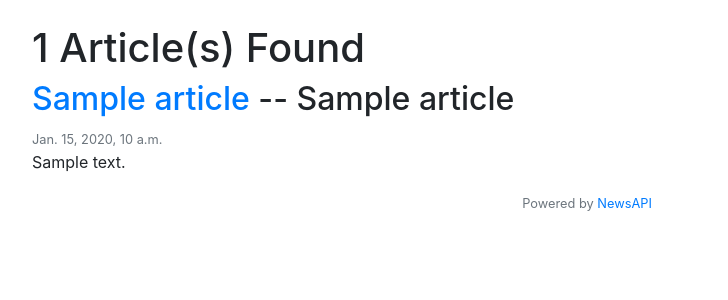
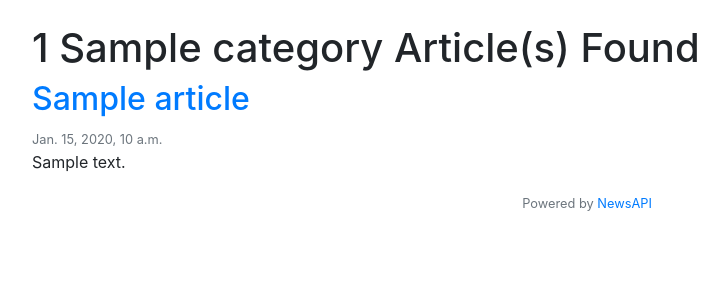
Before and after one commit to SirIsaacNeutron/headlines, a Django app: template news/templates/news/results.html in a window 1280 px wide. Shown: the part 104-404 px from the top of the page, without its empty margins (53-781 px from the left). Run offline with Django 3.2, Linux system fonts and the light colour scheme; the template is opened without the code that fills it: most values are stand-ins (such as "Sample title", 1, 10 or a date in 2020); some libraries are stand-ins or nearby versions.

Commit message:
Implemented news categories
NewsAPI returns the source of articles in the articles' titles for the
categories, so I had to add a conditional to results.html to account for
that.

```diff
--- a/news/templates/news/base.html
+++ b/news/templates/news/base.html
@@ -18,13 +18,13 @@
         <a class="text-white" href="{% url 'news-home' %}">Headlines</a>
       </h1>
       <nav class="navbar navbar-dark bg-dark">
-        <a class="nav-item nav-link" href="#">General</a>
-        <a class="nav-item nav-link" href="#">Business</a>
-        <a class="nav-item nav-link" href="#">Health</a>
-        <a class="nav-item nav-link" href="#">Science</a>
-        <a class="nav-item nav-link" href="#">Sports</a>
-        <a class="nav-item nav-link" href="#">Technology</a>
-        <a class="nav-item nav-link" href="#">Entertainment</a>
+        <a class="nav-item nav-link" href="{% url 'news-category' 'general' %}">General</a>
+        <a class="nav-item nav-link" href="{% url 'news-category' 'business' %}">Business</a>
+        <a class="nav-item nav-link" href="{% url 'news-category' 'health' %}">Health</a>
+        <a class="nav-item nav-link" href="{% url 'news-category' 'science' %}">Science</a>
+        <a class="nav-item nav-link" href="{% url 'news-category' 'sports' %}">Sports</a>
+        <a class="nav-item nav-link" href="{% url 'news-category' 'technology' %}">Technology</a>
+        <a class="nav-item nav-link" href="{% url 'news-category' 'entertainment' %}">Entertainment</a>
       </nav>
     </header>
 
--- a/news/templates/news/results.html
+++ b/news/templates/news/results.html
@@ -1,11 +1,19 @@
 {% extends "news/base.html" %}
 {% block content %}
 <div class="content-section">
-  <h1>{{ total_results }} Article(s) Found</h1>
+  {% if category %}
+    <h1>{{ total_results }} {{ category }} Article(s) Found</h1>
+  {% else %}
+    <h1>{{ total_results }} Article(s) Found</h1>
+  {% endif %}
   {% for article in articles %}
     <article class="media content-section">
       <div class="media-body">
-        <h2><a href="{{ article.url }}">{{ article.title }}</a> -- {{ article.source_name }}</h2>
+        {% if category %}
+          <h2><a href="{{ article.url }}">{{ article.title }}</a></h2>
+        {% else %}
+          <h2><a href="{{ article.url }}">{{ article.title }}</a> -- {{ article.source_name }}</h2>
+        {% endif %}
         <small class="text-muted">{{ article.published_at }}</small>
         <p>{{ article.description }}</p>
       </div>
--- a/news/urls.py
+++ b/news/urls.py
@@ -5,4 +5,5 @@ from . import views
 urlpatterns = [
     path('', views.home, name='news-home'),
     path('results/', views.results, name='news-results'),
+    path('<str:category>/', views.category, name='news-category'),
 ]
```
Also changed, not shown: news/views.py (+31 -9 lines).
